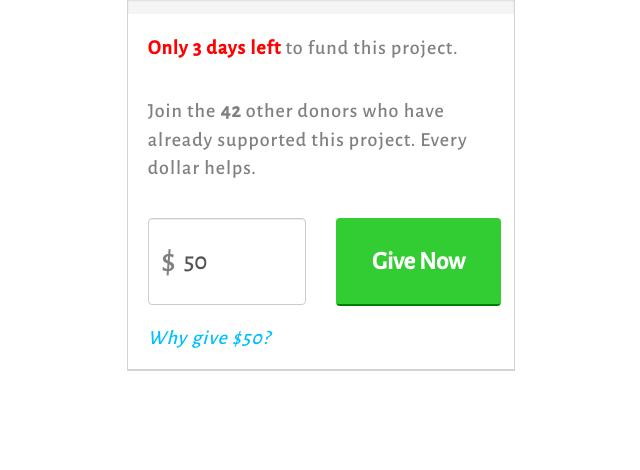
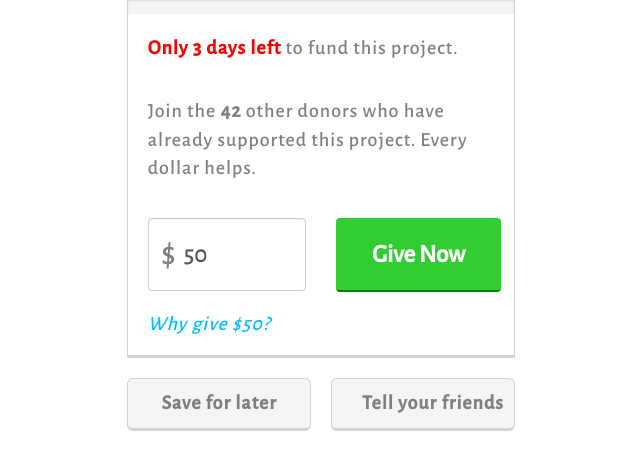
Before and after one commit to Arit143/Donation, a CodeIgniter app: page /index.php/donation/index in a window 1280 px wide. Shown: the part 193-663 px from the top of the page, without its empty margins (319-959 px from the left). Run offline with CodeIgniter, Linux system fonts and the light colour scheme.

Commit message:
Validation for non-numeric number and CSS fixes

```diff
--- a/application/views/donation_view.php
+++ b/application/views/donation_view.php
@@ -1,11 +1,9 @@
 <link rel="stylesheet" type="text/css" href="css/donationApp.css">
 <div class = 'centerContainer'>
-<div ng-app = "donationApp" class = "mainContainer">
+<div ng-app = "donationApp" class = "mainContainer" >
 	<div ng-strict-di ng-controller = "donationAppController as donationCtrl">
 			<div class = 'center'>
-				<uib-progressbar max="max" value="dynamic" uib-popover-template ="'js/donationApp/views/donationPopOver.html'" popover-trigger="mouseenter">
-
-				</uib-progressbar>
+				<uib-progressbar max="max" value="donationValue" uib-popover-template ="'js/donationApp/views/donationPopOver.html'" popover-trigger="mouseenter"></uib-progressbar>
 				<div class = 'innerCenter'>
 					<div class = 'constantBottomPadding'>
 						<span style = 'color : red !important'>
@@ -30,11 +28,20 @@
 							<button type="button" class="btn btn-primary" ng-click="donationCtrl.random(form)"><b>Give Now</b></button>
 						</div>
 					</div>
+					<div ng-if = "(showError == true)"> <span style = "color : red">Please insert a numeric number</span></div>
 					<div style = 'margin-bottom : 5%'>
 						<a tooltip-placement="right" uib-tooltip="Your donation can save someone else's life!" tooltip-class="tooltipCustomClass"
-						style = 'color : #00BFFF;'> <i>Why give $50?</i>
+						style = 'color : #00BFFF;'> <i>Why give $50?</i></a>
 					</div>
 				</div>
+			</div>
+		</div>
+		<div class = 'defaultButtonMainClass'>
+			<div class = 'col-xs-6 save'>
+				<button type="button" class = "defaultButton"><b>Save for later</b></button>
+			</div>
+			<div class = 'col-xs-6 tell'>
+				<button type="button" class = "defaultButton"><b>Tell your friends</b></button>
 			</div>
 		</div>
 	</div>
--- a/css/donationApp.css
+++ b/css/donationApp.css
@@ -25,7 +25,8 @@
 }
 .center{
     border: 1px solid lightgrey;
-    border-bottom: 2px solid lightgrey;
+    border-bottom: 3px solid lightgrey;
+    margin-bottom : 20px;
 }
 
 .center .progress{
@@ -65,7 +66,7 @@
 
 .dollar-icon > input, .btn {
 	font-size:25px;
-	padding:25px 35px;
+	padding:18px 35px;
 
 }
 
@@ -93,10 +94,7 @@
 	height: auto;
 }
 
-/*.btn {
-	padding: 13% 23% !important;
-	font-size: 100%;
-}*/
+
 .btn-primary{
 	background-color: #32CD32;
 	border-color:#32CD32;
@@ -112,6 +110,31 @@
 	letter-spacing: 1;
 }
 
+.defaultButton {
+	border-radius: 6px;
+    padding: 10px 30px;
+    white-space: nowrap;
+    overflow: hidden;
+    width: 100%;
+    background-color: #F5F5F5;
+    color: grey;
+    border: 1px solid lightgrey;
+    border-bottom: 3px solid lightgrey;
+    letter-spacing: 1;
+}
+
+.defaultButtonMainClass .col-xs-6{
+	padding-right: 0px;
+	padding-left: 0px;
+}
+
+.defaultButtonMainClass .save{
+	padding-right: 10px;
+}
+
+.defaultButtonMainClass .tell{
+	padding-left: 10px;
+}
 
 @media only screen and (max-width: 450px) {
 
@@ -127,9 +150,25 @@
 .dollar-icon > input{
 	padding-left:35px;
 }
+.defaultButton {
+	padding: 10px 0px;
+	font-size: 16px;
+}
+.defaultButtonMainClass .col-xs-6{
+	padding-right: 0px;
+	padding-left: 0px;
+}
+.defaultButtonMainClass .tell{
+	padding-left: 10px;
+}
+.defaultButtonMainClass .save{
+	padding-right: 10px;
+	padding-left: 0px;
 }
 
-@media only screen and (min-width: 450px) and (max-width:900px ){
+}
+
+@media only screen and (min-width: 450px) and (max-width:1000px ){
 .centerContainer, .mainContainer{
 		width:100% !important;
 	}
--- a/js/donationApp/donationApp.controller.js
+++ b/js/donationApp/donationApp.controller.js
@@ -17,16 +17,24 @@
 			};
 			$scope.remainingDonationValue = 5000;
 			$scope.max = 5000;
-			$scope.dynamic = 0;
+			$scope.donationValue = 0;
+			$scope.showError = false;
 		}
 
 		vm.init();
 
 		vm.random = function(form){
-			$scope.form['total'] += parseFloat(form['donationValue']);
-			console.log($scope.form['total']);
-			$scope.dynamic = $scope.form['total'];
-			$scope.remainingDonationValue -= parseFloat(form['donationValue']);
+			$scope.showError = false;
+			var donationValue = parseFloat(form['donationValue']);
+
+			if(isNaN(donationValue)){
+				$scope.showError = true;
+				return false;
+			}
+
+			$scope.form['total'] += donationValue;
+			$scope.donationValue = $scope.form['total'];
+			$scope.remainingDonationValue -= donationValue;
 			$scope.remainingDonationValue = Math.round($scope.remainingDonationValue * 100) /100 ;
 		}
 
```
